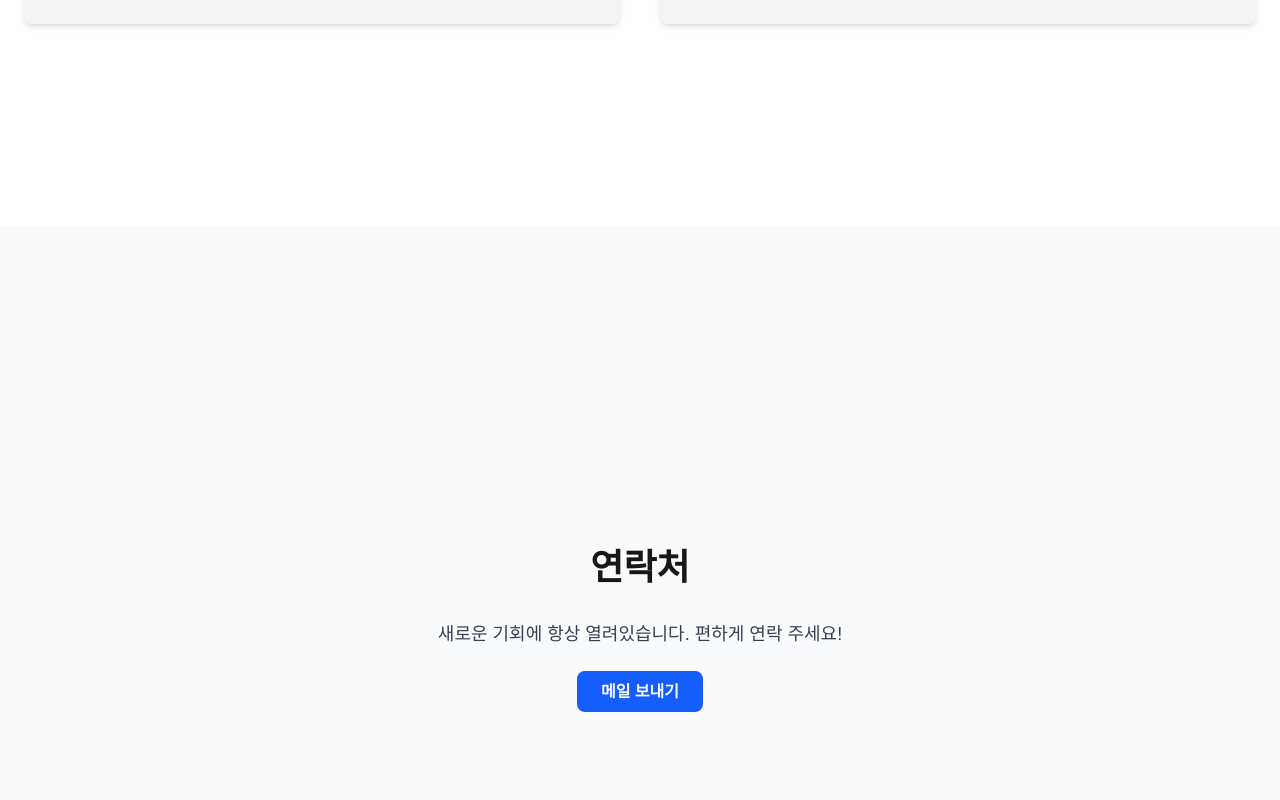
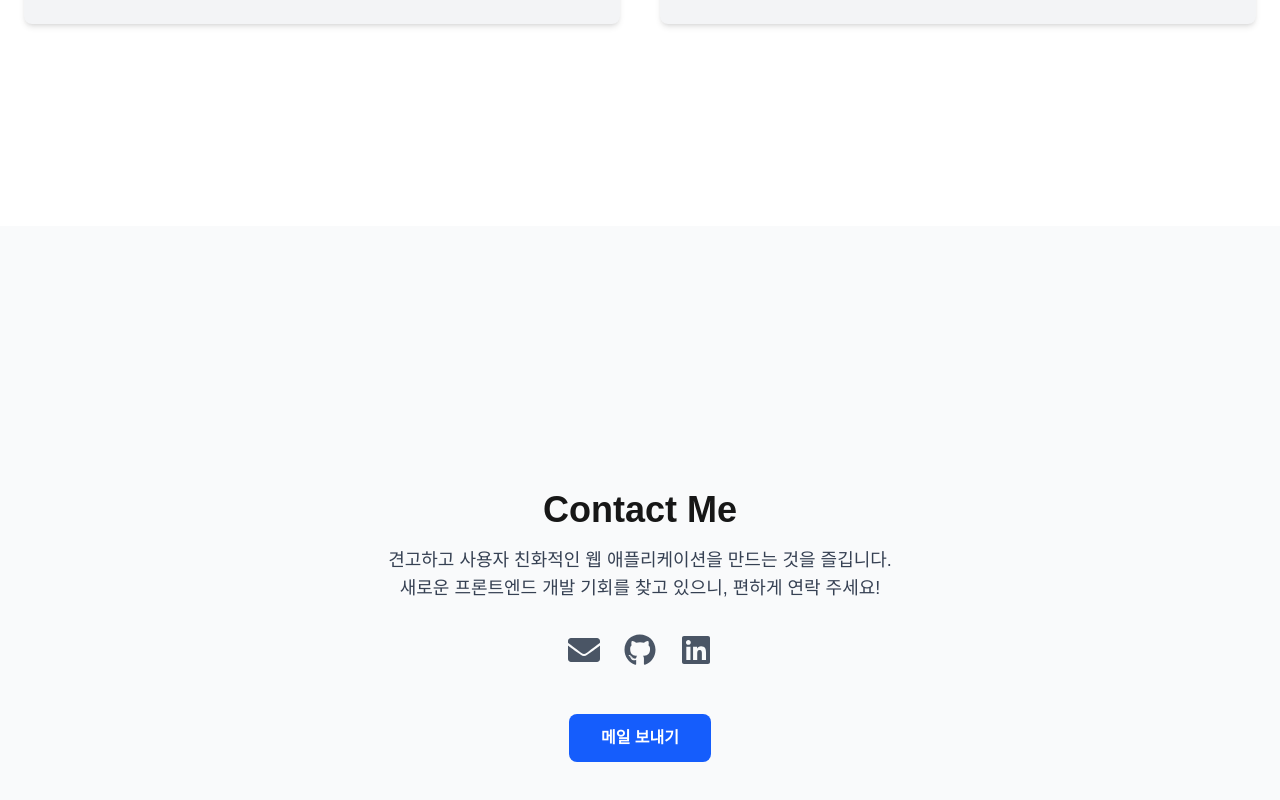
Before and after one commit to johj703/johj703.github.io, a Next.js app: page / in a window 1280 px wide. Shown: the part 2974-3774 px from the top of the page. Built offline with nearby package versions, Linux system fonts and the light colour scheme.

Commit message:
🔧fix: Contact 부분에서 연락하기 쉽도록 아이콘으로 변경

```diff
--- a/src/components/Contact.tsx
+++ b/src/components/Contact.tsx
@@ -1,14 +1,57 @@
 import React from 'react';
+  import { FaGithub, FaLinkedin, FaEnvelope } from 'react-icons/fa';
 
   const Contact = () => {
     return (
-    <section id="contact" className="min-h-screen flex items-center justify-center bg-gray-50">
+      <section id="contact" className="min-h-screen flex items-center
+  justify-center bg-gray-50 py-16">
         <div className="container mx-auto px-6 text-center">
-        <h2 className="text-4xl font-bold mb-8">연락처</h2>
-        <p className="text-lg text-gray-700 mb-8">새로운 기회에 항상 열려있습니다. 편하게 연락 주세요!</p>
-        <a href="mailto:johj703@nate.com" className="bg-blue-600 text-white font-bold py-3 px-6 rounded-lg hover:bg-blue-700 transition-colors duration-300">
+          <h2 className="text-4xl font-bold mb-4">Contact Me</h2>
+          <p className="text-lg text-gray-700 mb-8 max-w-2xl mx-auto">
+            견고하고 사용자 친화적인 웹 애플리케이션을 만드는 것을
+  즐깁니다. <br />
+            새로운 프론트엔드 개발 기회를 찾고 있으니, 편하게 연락 주세요!
+          </p>
+
+          <div className="flex items-center justify-center space-x-6">
+            <a
+              href="mailto:johj703@nate.com"
+              aria-label="Email"
+              className="text-gray-600 hover:text-blue-600
+  transition-colors duration-300"
+            >
+              <FaEnvelope size={32} />
+            </a>
+            <a
+              href="https://github.com/johj703"
+              target="_blank"
+              rel="noopener noreferrer"
+              aria-label="GitHub"
+              className="text-gray-600 hover:text-black transition-colors
+  duration-300"
+            >
+              <FaGithub size={32} />
+            </a>
+            <a
+              href="https://www.linkedin.com/in/johj703/"
+              target="_blank"
+              rel="noopener noreferrer"
+              aria-label="LinkedIn"
+              className="text-gray-600 hover:text-blue-700
+  transition-colors duration-300"
+            >
+              <FaLinkedin size={32} />
+            </a>
+          </div>
+
+          <div className="mt-12">
+            <a href="mailto:johj703@nate.com" className="bg-blue-600
+  text-white font-bold py-3 px-8 rounded-lg hover:bg-blue-700
+  transition-transform duration-300 inline-block transform
+  hover:scale-105">
               메일 보내기
             </a>
+          </div>
         </div>
       </section>
     );
```
Lines whose indentation alone changed are shown as unchanged.
